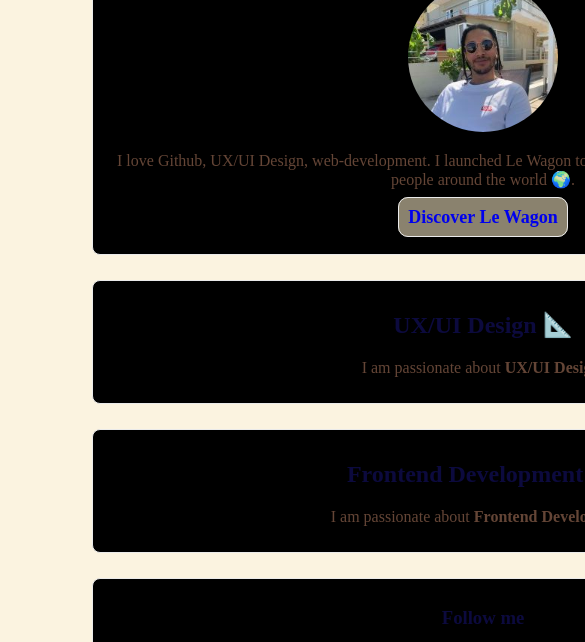
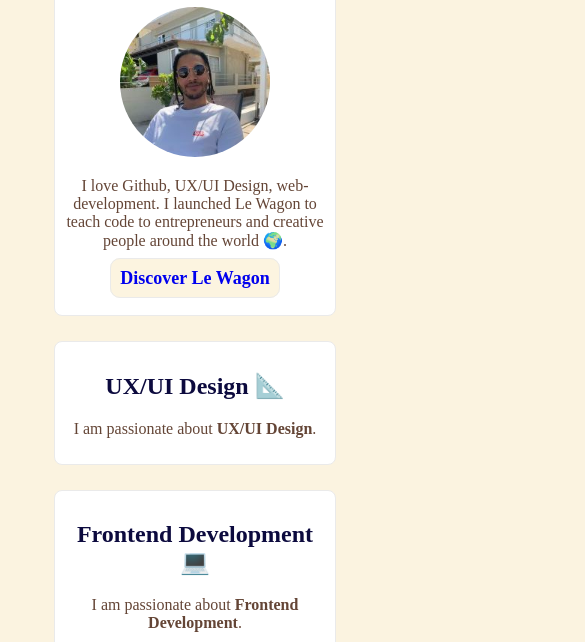
Before and after one commit to AlainRipoux/profile, a plain HTML site: page index.html in a window 390 px wide. Shown: the part 143-785 px from the top of the page, 585 px wide, since content can reach past the window. Drawn offline with Linux system fonts and the light colour scheme.

Commit message:
make my profile prettier

```diff
--- a/style.css
+++ b/style.css
@@ -1,20 +1,20 @@
 @media (max-width: 960px) {
   /* Pour un écran < 960px, cette classe CSS s'applique */
-  .card {
+  .container {
     width: 700px;
   }
 }
 
 @media (max-width: 720px) {
   /* Pour un écran < 720px, cette classe CSS s'applique */
-  .card {
+  .container {
     width: 500px;
   }
 }
 
 @media (max-width: 540px) {
   /* Pour un écran < 540px, cette classe CSS s'applique */
-  .card {
+  .container {
     width: 300px;
   }
 }
@@ -24,8 +24,8 @@ body {
   background-color: #f9ebc88d;
   color: #644536;
   text-align: center;
+  padding: 25px;
   display: flex;
-  flex-direction: column;
   justify-content: center;
   align-items: center;
 }
@@ -67,7 +67,7 @@ a:hover {
 }
 
 .card {
-  background-color: rgb(0, 0, 0);
+  background-color: rgb(255, 255, 255);
   padding: 10px;
   margin: 25px auto;
   border-radius: 8px;
```
Also changed, not shown: 1 other file.
